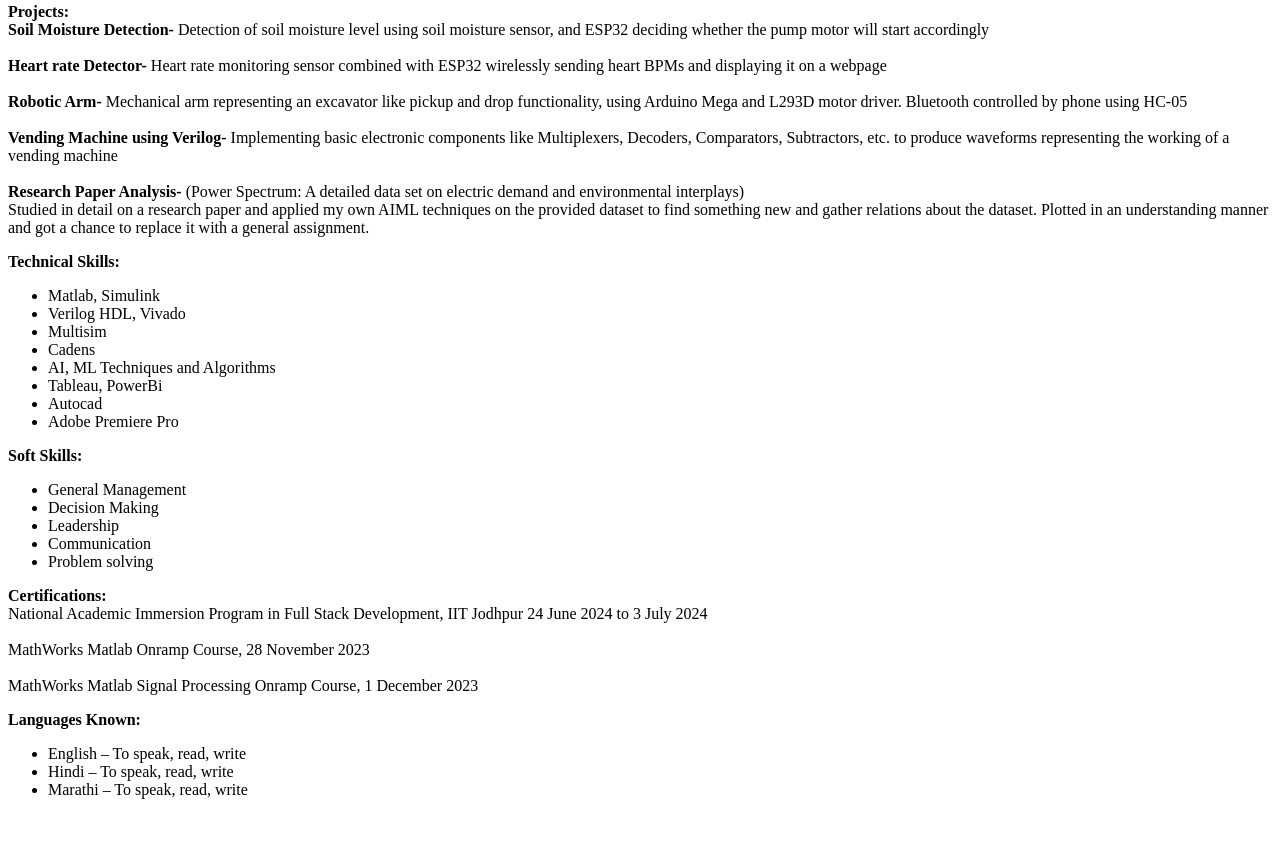
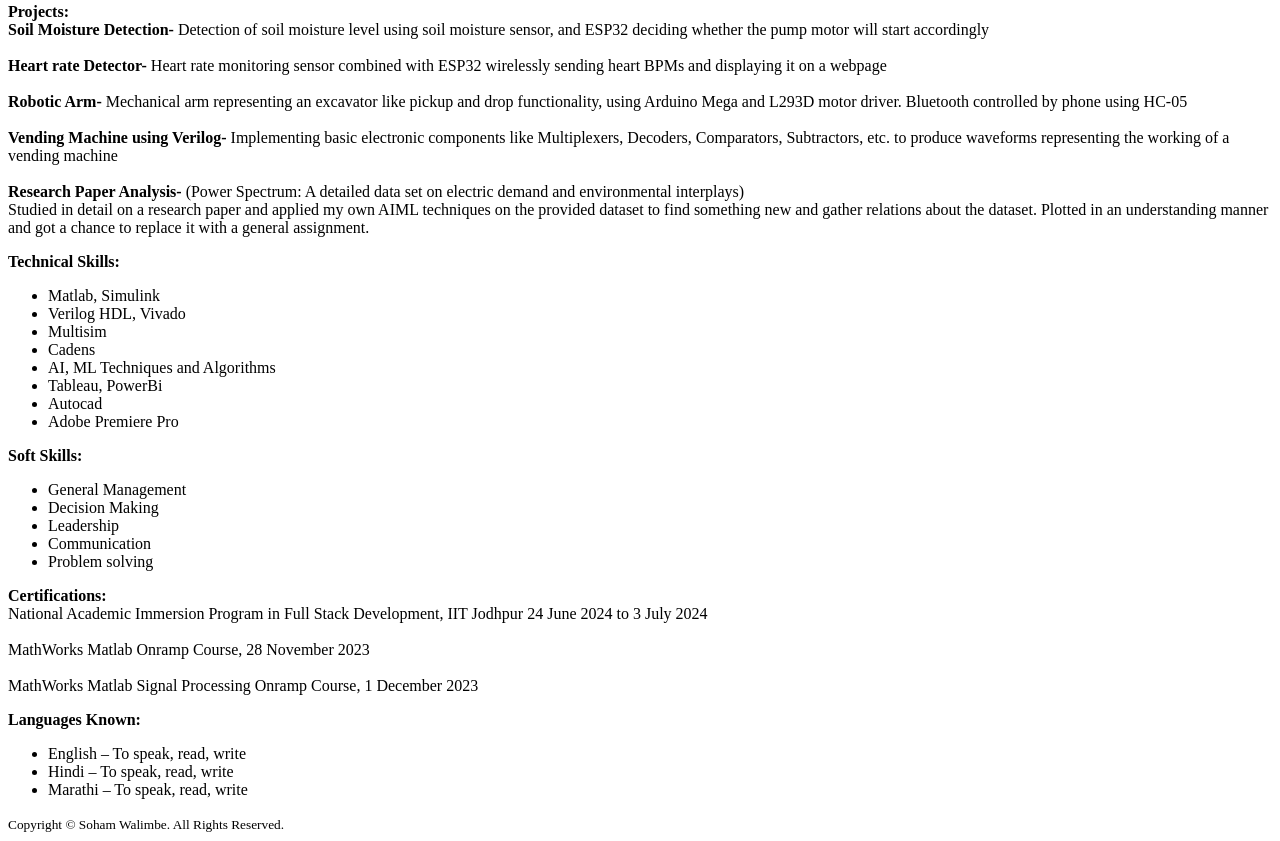
Before and after one commit to BlazeFloki/Resume, a plain HTML site: page index.html in a window 1280 px wide. Shown: the part 515-1356 px from the top of the page. Before the commit the page ends 1330 px from the top, so only its background shows below. Drawn offline with Linux system fonts and the light colour scheme.

Commit message:
index.html

```diff
--- a/index.html
+++ b/index.html
@@ -97,6 +97,10 @@
             <li>Marathi – To speak, read, write</li>
         </ul>
     </p>
-
+   <footer>
+    <small>
+      Copyright © Soham Walimbe. All Rights Reserved.
+    </small>
+  </footer>
 </body>
 </html>
```
